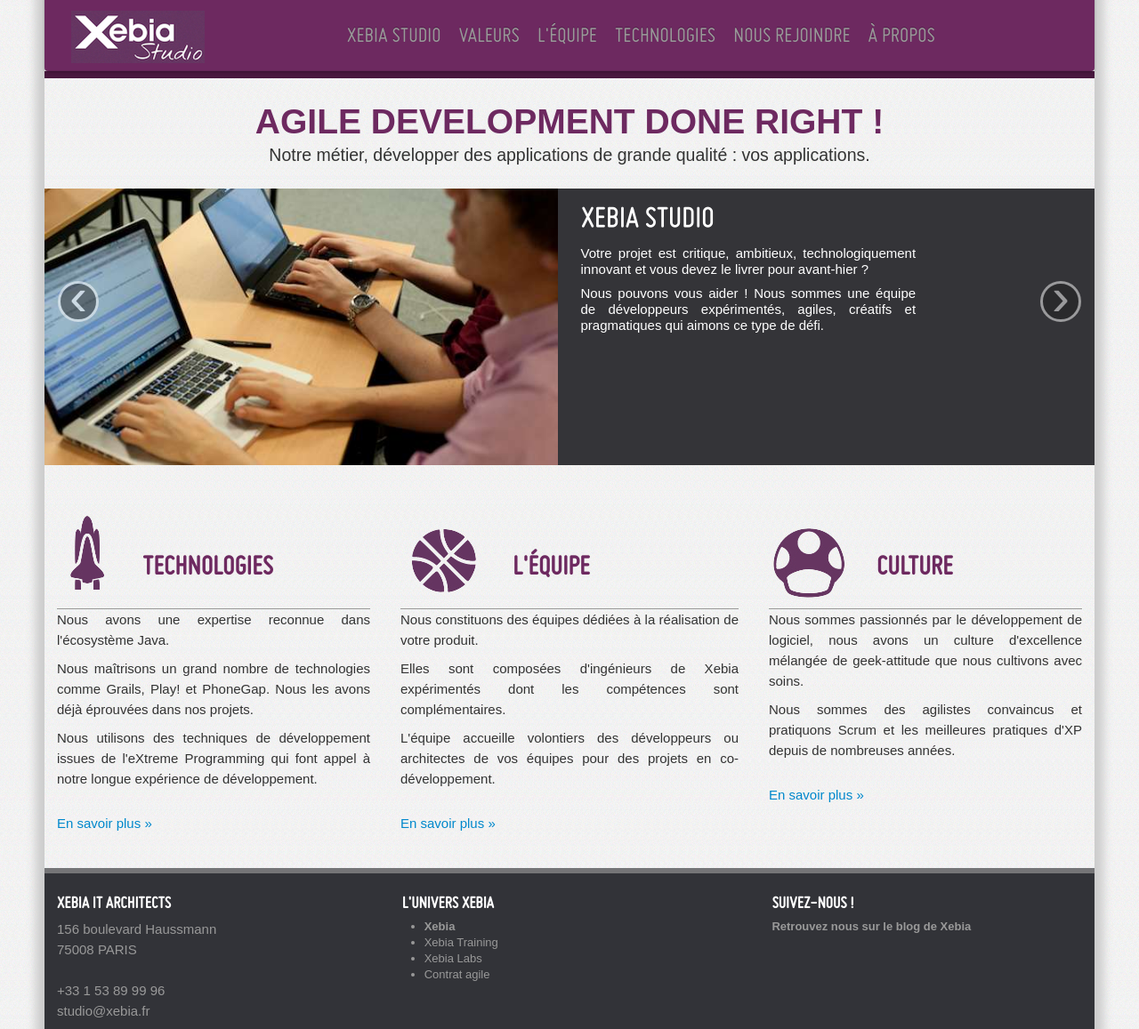
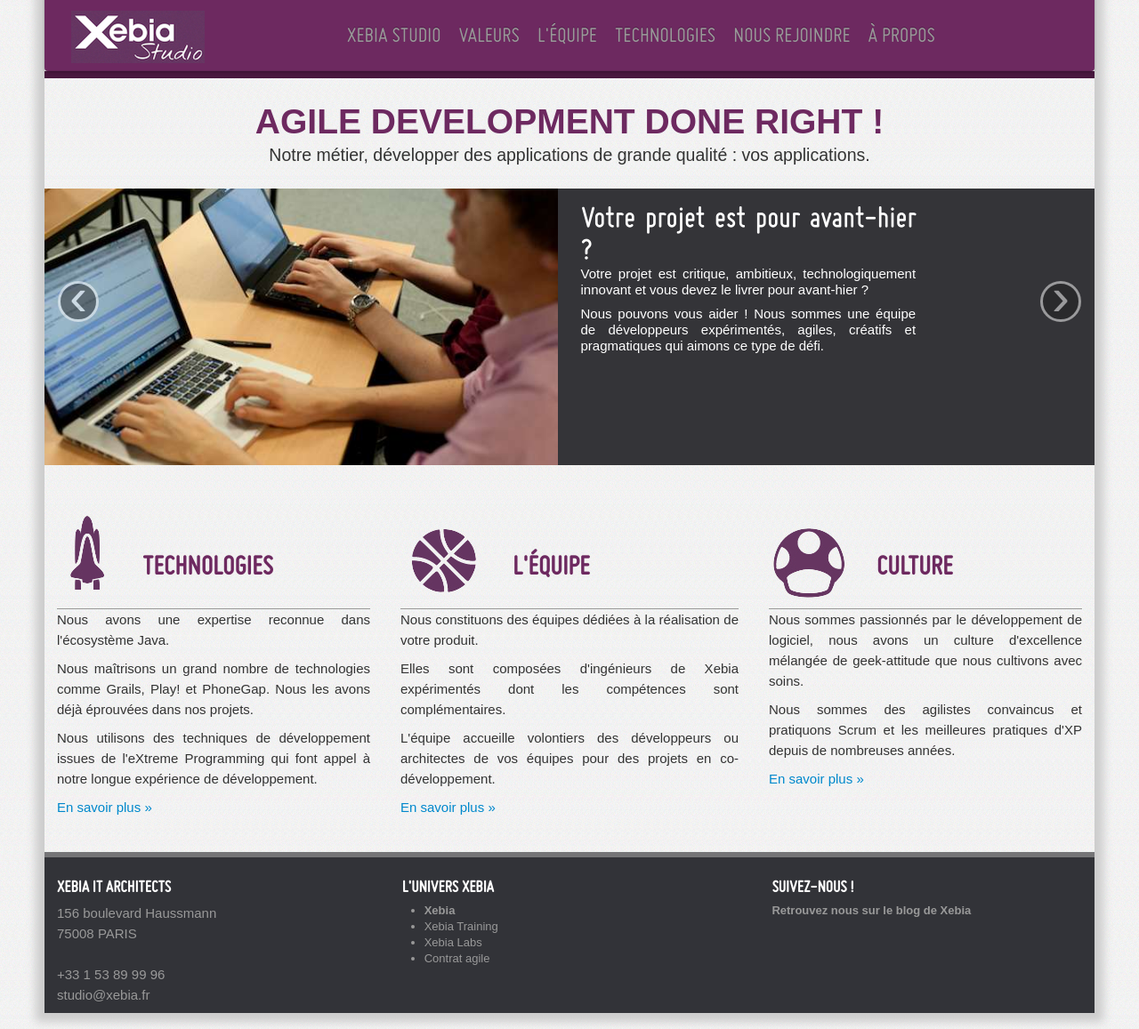
Before and after one commit to publicissapient-france/xebia-studio-website, a Jekyll site: the page built from index.html, in a window 1280 px wide. Shown: the whole page at 89% size. Built offline with Jekyll 4.4.1, drawn with Linux system fonts in a browser that asks for light colours; some web fonts are replaced.

Commit message:
Correcting nick, corrected json

```diff
--- a/index.html
+++ b/index.html
@@ -24,6 +17,7 @@
 
 <div id="indexCarousel" class="carousel">
     <div class="carousel-inner">
+
         <div class="active item">
             <div class="row-fluid">
                 <div class="span12 offset4">
@@ -32,8 +26,26 @@
                             <img src="images/caplette_home.jpg" alt="Caplette" align="left">
                         </div>
                         <div class="span4">
-                            <h2>XEBIA STUDIO</h2>
-                            <br/>
+                            <h2>Votre projet est pour avant-hier ?</h2>
+
+                            <p>Votre projet est critique, ambitieux, technologiquement innovant et vous devez le livrer pour avant-hier ?</p>
+
+                            <p>Nous pouvons vous aider ! Nous sommes une équipe de développeurs expérimentés, agiles, créatifs et pragmatiques qui aimons ce type de défi.</p>
+                        </div>
+                    </div>
+                </div>
+            </div>
+        </div>
+
+        <div class="item">
+            <div class="row-fluid">
+                <div class="span12 offset4">
+                    <div class="row-fluid">
+                        <div class="span6">
+                            <img src="images/caplette_home.jpg" alt="Caplette" align="left">
+                        </div>
+                        <div class="span4">
+                            <h2>Vous voulez bénéficier des dernieres innovations</h2>
 
                             <p>Votre projet est critique, ambitieux, technologiquement innovant et vous devez le
                                 livrer
@@ -46,6 +58,7 @@
                 </div>
             </div>
         </div>
+
         <div class="item">
             <div class="row-fluid">
                 <div class="span12 offset4">
@@ -54,8 +67,7 @@
                             <img src="images/caplette_home.jpg" alt="Caplette" align="left">
                         </div>
                         <div class="span4">
-                            <h2>XEBIA STUDIO</h2>
-                            <br/>
+                            <h2>Vous voulez bénéficier des dernieres innovations</h2>
 
                             <p>Votre projet est critique, ambitieux, technologiquement innovant et vous devez le
                                 livrer
@@ -68,19 +80,23 @@
                 </div>
             </div>
         </div>
+
+
     </div>
+
     <a class="carousel-control left" href="#indexCarousel" data-slide="prev">&lsaquo;</a>
     <a class="carousel-control right" href="#indexCarousel" data-slide="next">&rsaquo;</a>
+
 </div>
 
 <div id="belowCarousel" class="row columns">
+
     <div class="span5">
         <div class="column">
-            <img src="images/index/fusee_index.png" style="margin-top:-45px;padding-right: 30px" alt="fusee"
-                 align="left">
-
+            <a href="technologies.html">
+              <img src="images/index/fusee_index.png" style="margin-top:-45px;padding-right: 30px" alt="fusee" align="left">
+            </a>
             <h2>TECHNOLOGIES</h2>
-
             <p>
                 Nous avons une expertise reconnue dans l'écosystème Java.</p>
 
@@ -92,15 +108,16 @@
                 notre longue expérience
                 de développement.
             </p>
-            <br/>
 
             <p><a class="savoirplus" href="technologies.html">En savoir plus &raquo;</a></p>
         </div>
     </div>
+
     <div class="span5">
         <div class="midcolumn">
-            <img src="images/index/ballon_index.png" style="margin-top:-30px;padding-right: 30px" alt="ballon"
-                 align="left">
+            <a href="team.html">
+              <img src="images/index/ballon_index.png" style="margin-top:-30px;padding-right: 30px" alt="ballon" align="left">
+            </a>
 
             <h2>L'ÉQUIPE</h2>
 
@@ -112,18 +129,17 @@
             <p>L'équipe accueille volontiers des développeurs ou architectes de vos équipes pour des projets en
                 co-développement.
             </p>
-            <br/>
 
             <p><a class="savoirplus" href="team.html">En savoir plus &raquo;</a></p>
         </div>
     </div>
+
     <div class="span5">
         <div class="column">
-            <img src="images/index/champi_index.png" style="margin-top:-30px;padding-right: 30px" alt="ballon"
-                 align="left">
-
+            <a href="craftsmanship.html">
+              <img src="images/index/champi_index.png" style="margin-top:-30px;padding-right: 30px" alt="ballon" align="left">
+            </a>
             <h2>CULTURE</h2>
-
             <p>Nous sommes passionnés par le développement de logiciel, nous avons un culture d'excellence
                 mélangée
                 de
@@ -132,9 +148,9 @@
             <p>Nous sommes des agilistes convaincus et pratiquons Scrum et les meilleures pratiques d'XP depuis
                 de
                 nombreuses années.</p>
-            <br/>
 
             <p><a class="savoirplus" href="craftsmanship.html">En savoir plus &raquo;</a></p>
         </div>
     </div>
+
 </div>
--- a/stylesheets/main.css
+++ b/stylesheets/main.css
@@ -371,11 +371,6 @@
   height:400px;
 }
 
-/*#a-craftman-big-picture {
-  position: absolute;
-  bottom: 0;
-}*/
-
 /***********************/
 /*      Technos           */
 /***********************/
--- a/team.html
+++ b/team.html
@@ -41,7 +41,7 @@
                             {{abstract}}
                         </div>
                         <div class="span6">
-                            <img id="a-craftman-big-picture" class="craftsmanship_pict" src="images/equipe/{{big-picture}}">
+                            <img id="{{nick}}" class="craftsmanship_pict" src="images/equipe/{{big-picture}}">
                         </div>
 
                     </div>
--- a/team.json
+++ b/team.json
@@ -11,7 +11,7 @@
             "linkedin-url":"morlhon",
             "twitter-url":"morlhon",
             "viadeo-url":"morlhon",
-            "abstract":"<p>Jean-Laurent blahblahblah</p>"
+            "abstract":"<p>Jean-Laurent blahblahblah <h2> I THROW FIREBALLS ! </p>"
         },
         {
             "id":"1",
@@ -96,7 +96,7 @@
             "nick":"plopez",
             "email":"plopez@xebia.fr",
             "title":"Don't REST with me !",
-            "abstract":"<p>Éléphant est un nom vernaculaire ambigu désignant en français certains grands mammifères, pour la plupart éteints qui font partie, tout comme les mammouths et d'autres espèces disparues, de la famille des Elephantidae, répartis dans divers genres biologiques de cette famille. Les animaux encore en vie au xxie siècle sont l'éléphant de savane, l'éléphant de forêt, autrefois regroupés sous l’expression « éléphant d'Afrique », et l'éléphant d'Asie, parfois anciennement appelé « éléphant indien ». Ils se différencient par certaines caractéristiques anatomiques, les éléphants d'Asie étant en général plus petits avec des oreilles plus petites, ou encore une différence du bout de la trompe. Ces espèces survivantes font localement l'objet de programmes ou de projets de réintroduction et de protection.</p><iframe width='420' height='315' src='http://www.youtube.com/embed/7isTJUUTUcM' frameborder='0' allowfullscreen></iframe>",
+            "abstract":"<p>Éléphant est un nom vernaculaire ambigu désignant en français certains grands mammifères, pour la plupart éteints qui font partie, tout comme les mammouths et d'autres espèces disparues, de la famille des Elephantidae, répartis dans divers genres biologiques de cette famille. Les animaux encore en vie au xxie siècle sont l'éléphant de savane, l'éléphant de forêt, autrefois regroupés sous l’expression « éléphant d'Afrique », et l'éléphant d'Asie, parfois anciennement appelé « éléphant indien ». Ils se différencient par certaines caractéristiques anatomiques, les éléphants d'Asie étant en général plus petits avec des oreilles plus petites, ou encore une différence du bout de la trompe. Ces espèces survivantes font localement l'objet de programmes ou de projets de réintroduction et de protection.</p>",
             "small-picture":"plopez.png",
             "big-picture":"plopez-big-plus.png",
             "linkedin-url":"plopez",
```
Also changed, not shown: other parts of index.html (+0 -7 lines).
